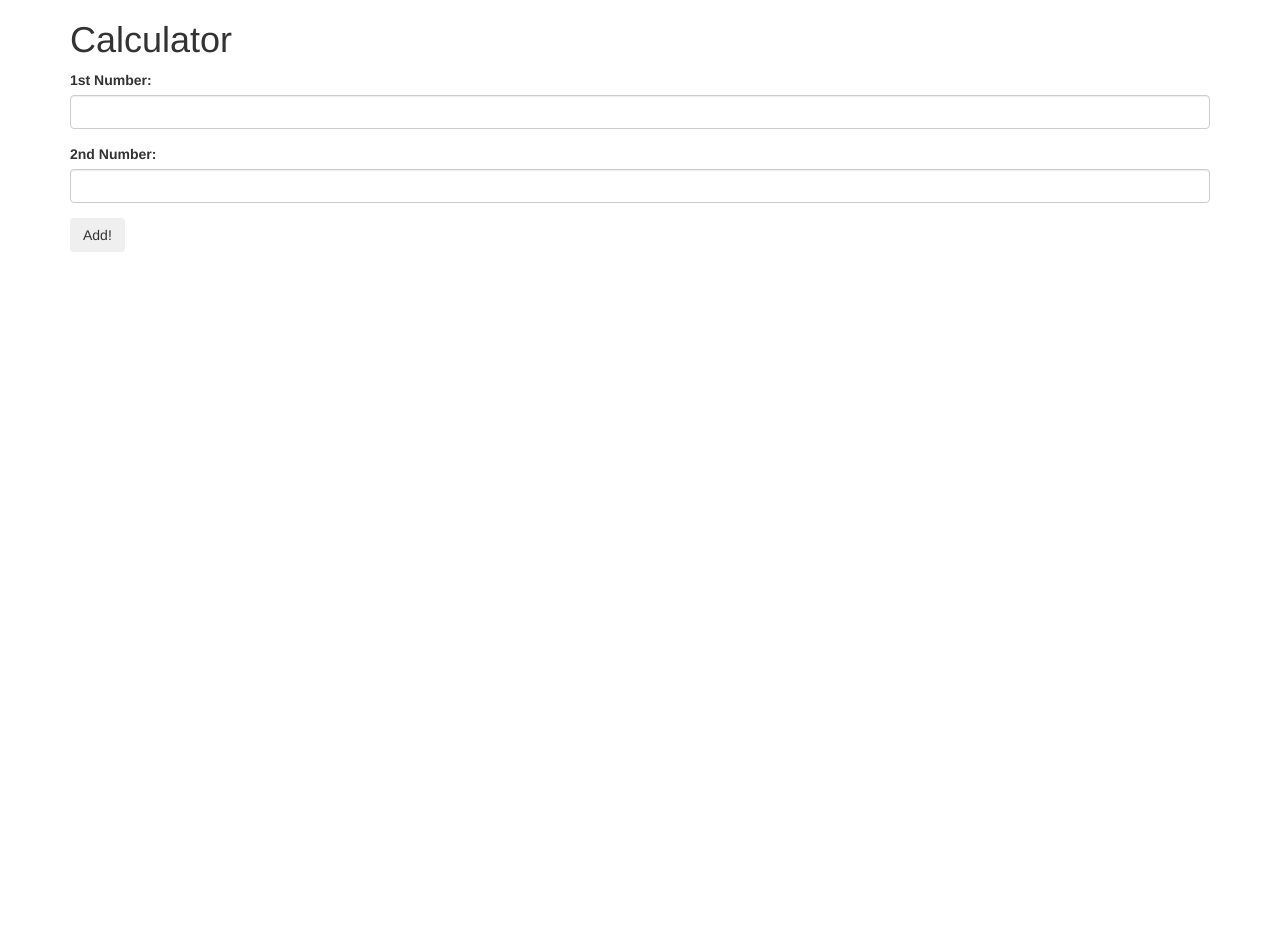
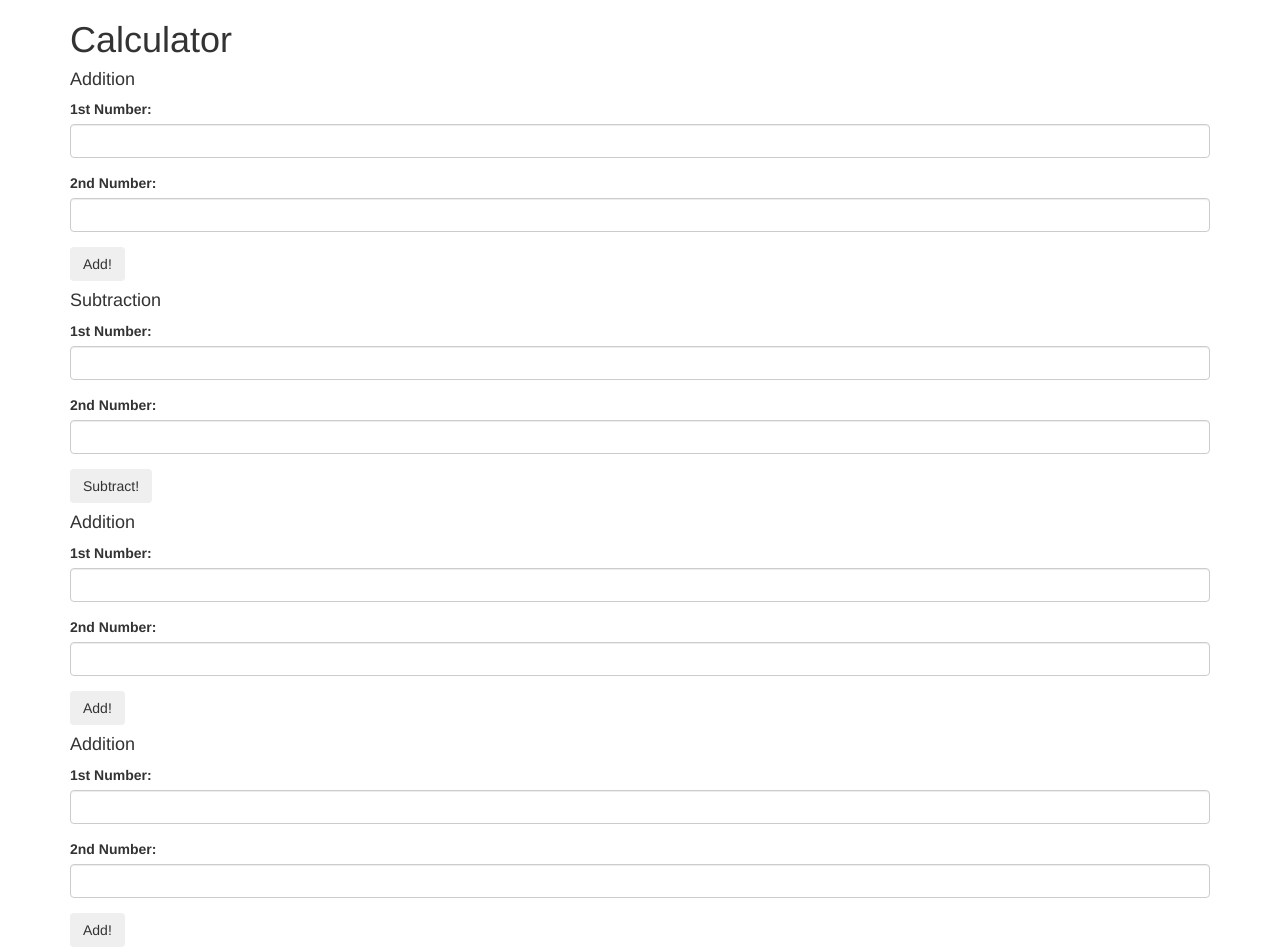
Before and after one commit to 1stBoltCrux/calculator2, a plain HTML site: page index.html in a window 1280 px wide. Before the commit the page ends 800 px from the top, so only its background shows below. Drawn offline with Linux system fonts and the light colour scheme.

Commit message:
Add subtraction ui to calculator, add 3 more forms to index.html

```diff
--- a/index.html
+++ b/index.html
@@ -12,6 +12,7 @@
     <div class="container">
       <h1>Calculator</h1>
       <form id="add">
+        <h4>Addition</h4>
         <div class="form-group">
           <label for="add1">1st Number:</label>
           <input id="add1" class="form-control" type="text">
@@ -22,7 +23,49 @@
         </div>
         <button type="submit" class="btn">Add!</button>
       </form>
-      <div id="output">
+      <div id="output1">
+    </div>
+      <form id="sub">
+        <h4>Subtraction</h4>
+        <div class="form-group">
+          <label for="sub1">1st Number:</label>
+          <input id="sub1" class="form-control" type="text">
+        </div>
+        <div class="form-group">
+          <label for="sub2">2nd Number:</label>
+          <input id="sub2" class="form-control" type="text">
+        </div>
+        <button type="submit" class="btn">Subtract!</button>
+      </form>
+      <div id="output2">
+    </div>
+      <form id="add">
+        <h4>Addition</h4>
+        <div class="form-group">
+          <label for="add1">1st Number:</label>
+          <input id="add1" class="form-control" type="text">
+        </div>
+        <div class="form-group">
+          <label for="add2">2nd Number:</label>
+          <input id="add2" class="form-control" type="text">
+        </div>
+        <button type="submit" class="btn">Add!</button>
+      </form>
+      <div id="output3">
+    </div>
+      <form id="add">
+        <h4>Addition</h4>
+        <div class="form-group">
+          <label for="add1">1st Number:</label>
+          <input id="add1" class="form-control" type="text">
+        </div>
+        <div class="form-group">
+          <label for="add2">2nd Number:</label>
+          <input id="add2" class="form-control" type="text">
+        </div>
+        <button type="submit" class="btn">Add!</button>
+      </form>
+      <div id="output4">
     </div>
     </div>
   </body>
--- a/js/scripts.js
+++ b/js/scripts.js
@@ -25,8 +25,15 @@ $(function() {
     var number1 = parseInt($("#add1").val());
     var number2 = parseInt($("#add2").val());
     var result = add(number1, number2);
-    $("#output").text(result);
+    $("#output1").text(result);
+  });
 
+  $("form#sub").submit(function(event) {
+    event.preventDefault();
+    var number1 = parseInt($("#sub1").val());
+    var number2 = parseInt($("#sub2").val());
+    var result = subtract(number1, number2);
+    $("#output2").text(result);
   });
 
 
```
